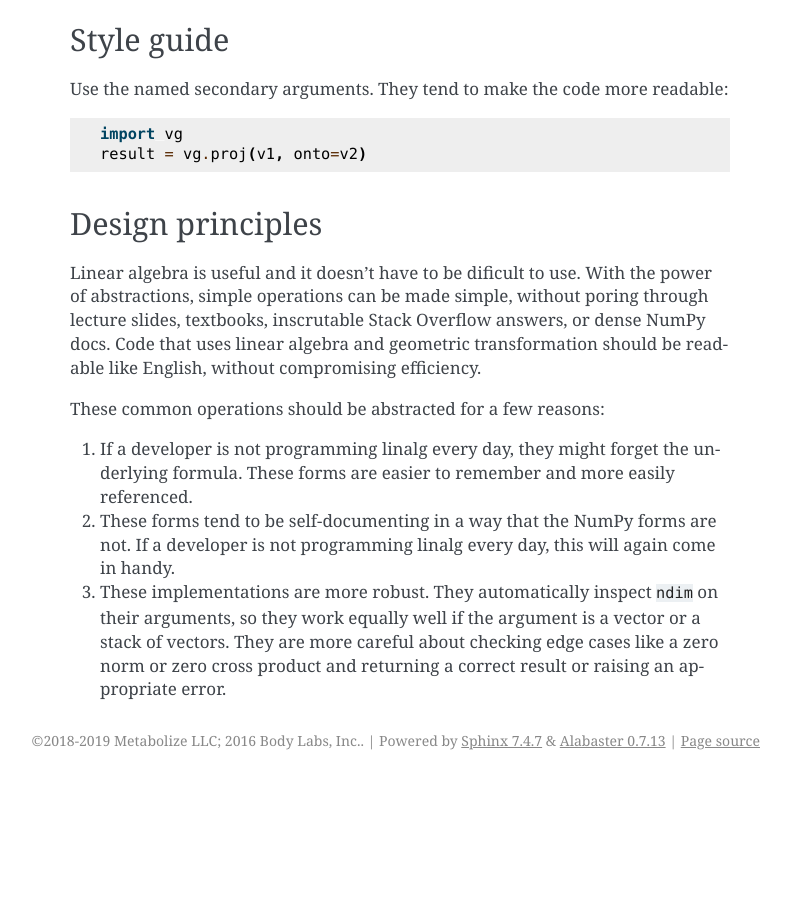
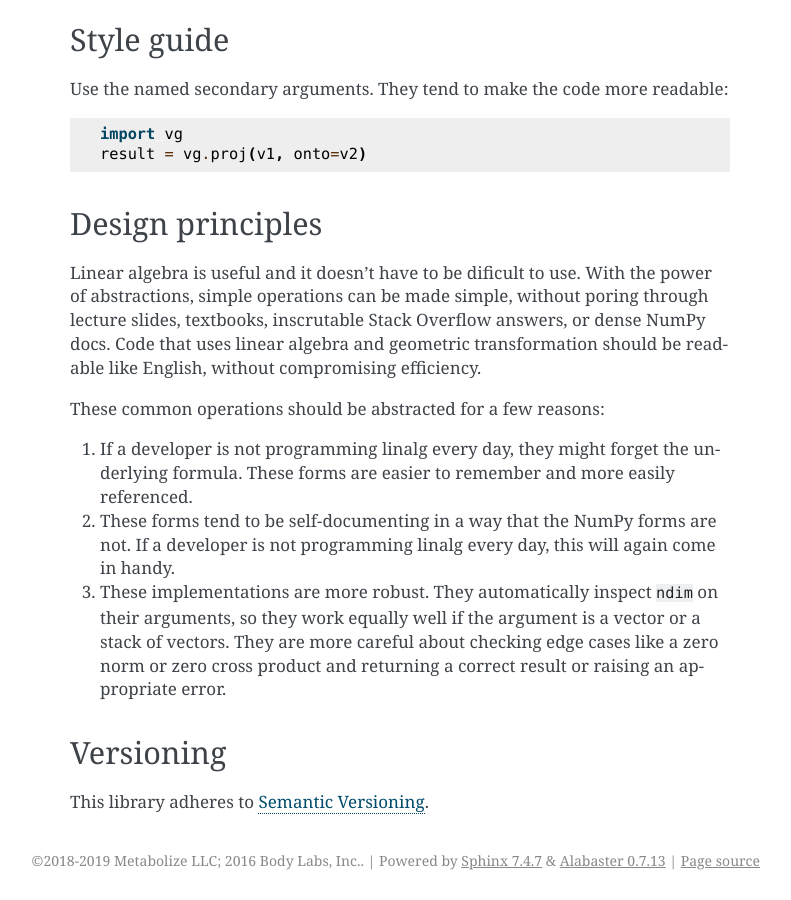
Before and after one commit to lace/vg, a Sphinx documentation site: the page built from doc/index.md, in a window 1280 px wide and 900 px high, scrolled down 1422 px. Shown: the whole window, without its empty margins (350-1141 px from the left). Built offline with Sphinx 7.4.7, drawn with Linux system fonts in a browser that asks for light colours; before the commit the page ends 2202 px from its top, so only the background shows below that.

Commit message:
More docs

```diff
--- a/doc/index.md
+++ b/doc/index.md
@@ -83,3 +83,11 @@ These common operations should be abstracted for a few reasons:
    or a stack of vectors. They are more careful about checking edge cases
    like a zero norm or zero cross product and returning a correct result
    or raising an appropriate error.
+
+
+Versioning
+----------
+
+This library adheres to [Semantic Versioning][semver].
+
+[semver]: https://semver.org/
```
Also changed, not shown: README.md (+9 -0 lines).
